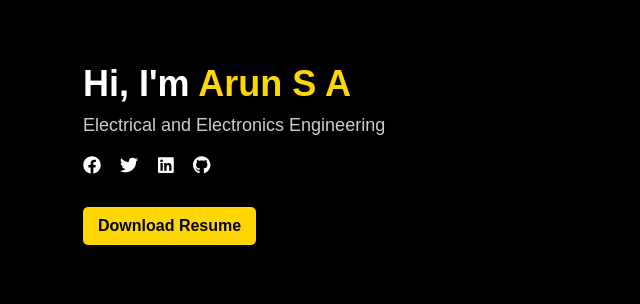
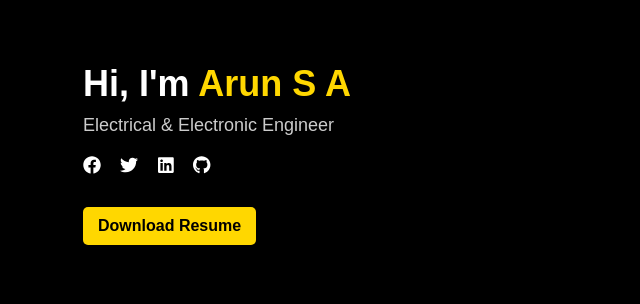
Before and after one commit to arunsa22/Personal_Portfolio, a plain HTML site: page index.html in a window 1280 px wide. Shown: the part 246-550 px from the top of the page, 82-722 px from the left. Drawn offline with Linux system fonts and the light colour scheme.

Commit message:
Update index.html

```diff
--- a/index.html
+++ b/index.html
@@ -28,7 +28,7 @@
         <div class="home-container">
             <div class="home-content">
                 <h1>Hi, I'm <span id="cspan" > Arun S A</span></h1>
-                <p> Electrical and Electronics Engineering</p>
+                <p> Electrical & Electronic Engineer </p>
 
                 <div class="social-icons">
                     <a href="https://www.facebook.com/rockarunamar?mibextid=kFxxJD"><i class="fab fa-facebook"></i> </a>
```
